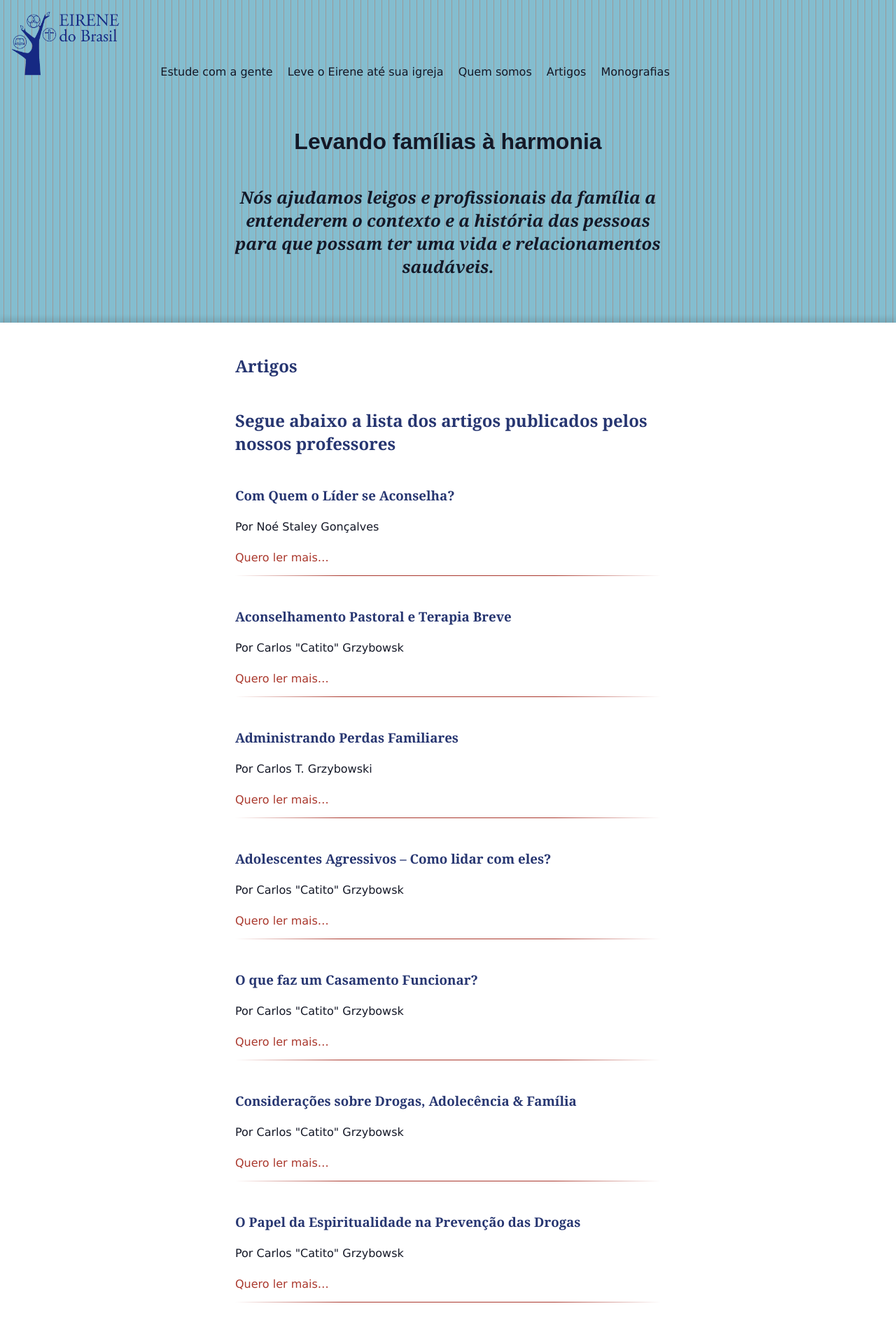
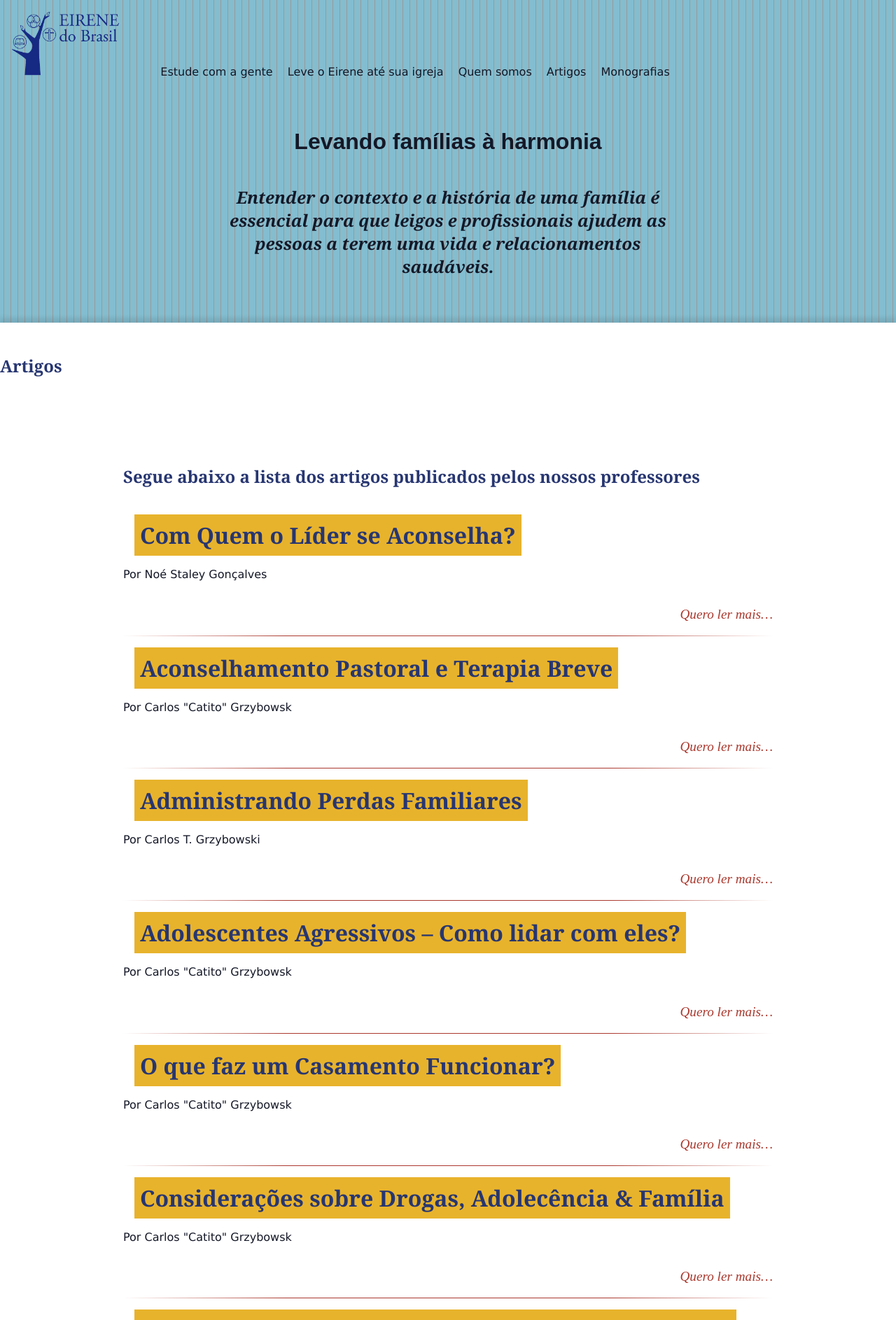
Before and after one commit to eirenedobrasil/eirenedobrasil.github.io, a Jekyll site: the page built from _artigos/index.html, in a window 1280 px wide. Shown: the top 1886 px of the page at 70% size. Built offline with Jekyll 4.4.1, drawn with Linux system fonts in a browser that asks for light colours; some web fonts are replaced.

Commit message:
Added cards to news, finished the publishing part and perfected the CTA area

```diff
--- a/_artigos/index.html
+++ b/_artigos/index.html
@@ -6,15 +6,22 @@
 ---
 
 
-<div class="copy"><h2>Segue abaixo a lista dos artigos publicados pelos nossos professores</h2>
+<div class="box">
 
+  <div class="box--full">
+
+    <h2>Segue abaixo a lista dos artigos publicados pelos nossos professores</h2>
+
+    <box--card>
       {% for artigos in site.artigos %}
         {% if artigos.layout == 'texto' %}
         <h3>{{ artigos.title }}</h3>
         <p>Por {{ artigos.autor }}</p>
 
-    <a href="{{ site.baseurl }}/{{ artigos.url }}">Quero ler mais…</a>
+        <p class="--more"><a href="{{ site.baseurl }}/{{ artigos.url }}">Quero ler mais…</a>
+        </p>
         <hr>
         {% endif %}
-  {% endfor %}
+      {% endfor %}</div>
+    </box--card>
 </div>
--- a/_includes/footer.html
+++ b/_includes/footer.html
@@ -8,4 +8,5 @@
 <script src="{{ site.baseurl }}/js/hamburger.js"></script>
 <script src="{{ site.baseurl }}/js/menu.js"></script>
 <script src="{{ site.baseurl }}/js/touch.js"></script>
+<script src="{{ site.baseurl }}/js/scroll-anim.js"></script>
 </html>
--- a/_includes/header.html
+++ b/_includes/header.html
@@ -10,6 +10,6 @@
 
     <div class="hero hero--index">
       <h1>Levando famílias à harmonia</h1>
-      <h2>Nós ajudamos leigos e profissionais da família a entenderem o contexto e a história das pessoas para que possam ter uma vida e relacionamentos saudáveis.</h2>
+      <h2>Entender o contexto e a história de uma família é essencial para que leigos e profissionais ajudem as pessoas a terem uma vida e relacionamentos saudáveis.</h2>
     </div>
   </header>
--- a/css/style.css
+++ b/css/style.css
@@ -2,14 +2,12 @@
 ---
 
 :root {
-  --laranjaCTAbg: #aa382d;
-  --azul2ndTitleBG: #84bdcf;
-  --brancoCTAbg: #fefefe;
-  --bg: #eedec4;
+  --laranja: #aa382d;
+  --azulClaro: #84bdcf;
+  --branco: #fefefe;
   --text: #141827;
-  --claroText: #273671;
-  --headerBg: #e2c89c;
-  --titleBg: #e8b32c;
+  --azulMedio: #273671;
+  --amarelo: #e8b32c;
 }
 
 html, body { height: 100%; }
@@ -59,7 +57,7 @@
 }
 
 .copy h2, .copy h3, .copy h4, .title {
-  color: var(--claroText);
+  color: var(--azulMedio);
 }
 
 p {
@@ -81,11 +79,11 @@
 }
 
 .mono em, strong {
-  color: var(--claroText);
+  color: var(--azulMedio);
 }
 
 hr {
-  background-image: linear-gradient(to right, rgba(0, 0, 0, 0), var(--laranjaCTAbg), var(--laranjaCTAbg), var(--laranjaCTAbg),rgba(0, 0, 0, 0));
+  background-image: linear-gradient(to right, rgba(0, 0, 0, 0), var(--laranja), var(--laranja), var(--laranja),rgba(0, 0, 0, 0));
   border: 0;
   height: 1px;
   margin-top: 1rem;
@@ -105,13 +103,22 @@
 }
 
 .content a {
-  color: var(--laranjaCTAbg);
+  color: var(--laranja);
   display: inline-block;
   position: relative;
   text-decoration: none;
 }
 
-.content a::after{
+.--more {
+  font-family: Unna, serif;
+  font-style: italic;
+  text-align: right;
+  grid-column: 2/4;
+  margin: 2rem 0 0 0;
+  font-size: 1.2rem;
+}
+
+p > a::after{
   content: '';
   position: absolute;
   width: 100%;
@@ -119,12 +126,12 @@
   height: 2px;
   bottom: 0;
   left: 0;
-  background-color: var(--laranjaCTAbg);
+  background-color: var(--laranja);
   transform-origin: bottom right;
   transition: transform 0.25s ease-out;
 }
 
-.content a:hover::after {
+p > a:hover::after {
   transform: scaleX(1);
   transform-origin: bottom left;
 }
@@ -132,18 +139,30 @@
 /* Buttons */
 
 a.button--dark {
-  color: var(--brancoCTAbg);
-  background: var(--laranjaCTAbg);
+  color: var(--branco);
+  background: var(--laranja);
   padding: 1rem;
   margin-bottom: 1rem;
   border-radius: 1rem;
+  box-shadow: 4px 4px 2px rgba(0,0,0,.3);
 }
+
+a.button--dark:hover {
+  color: var(--branco);
+  background: var(--text);
+  padding: 1rem;
+  margin-bottom: 1rem;
+  border-radius: 1rem;
+  box-shadow: 0;
+}
+
+a.button--dark::after { content: none; }
 
 /* HEADER */
 
 header{
   animation: slide 2s forwards;
-  background: var(--azul2ndTitleBG);
+  background: var(--azulClaro);
   background-image: url(../img/header-bg.gif);
   background-repeat: repeat-x;
   width: 100%;
@@ -202,28 +221,44 @@
 }
 
 .box {
-  animation: fade 2s;
   margin: 5rem 0;
   display: grid;
   grid-template-columns:
     minmax(1rem, 1fr) minmax(auto, 29rem) minmax(auto, 29rem) minmax(1rem, 1fr);
-  grid-gap: 1rem;
-  cursor: pointer;
+  transition: all .2s ease-in-out;
 }
 
-.box h3 {
-  background: var(--titleBg);
-  display: inline-flex;
-  font-size: 2rem;
-  padding: .5rem;
-  margin: 1rem;
+.box--full {
+  grid-column: 2/4;
 }
 
-.box h4 {
-  color: var(--laranjaCTAbg);
-  text-transform: uppercase;
+.box--card {
+  grid-column: 2/4;
+  display: flex;
+  grid-template-columns: repeat(2, 1fr);
+  grid-gap: 1rem;
+  border: 1px solid #ccc;
+  transition: ease 1s;
+  margin-top: 2rem;
+}
+
+.box--card:first-child{
+  margin-top: 0;
+}
+
+.box--card > .box--cardImg,
+.box--card > .box--cardText {
+  padding: 2rem;
+}
+
+.box--card:hover {
+  border-top: 10px solid var(--laranja);
+}
+
+.box--card h5{
   font-size: .8rem;
   margin: .2rem 0;
+  text-transform: uppercase;
 }
 
 .box > .box--esquerda {
@@ -232,14 +267,11 @@
 
 .box > .box--direita {
   grid-column: 3/4;
-}
-
-.--rullerOnTop {
-  border-top: solid 1px var(--laranjaCTAbg);
+  padding-left: 1rem;
 }
 
 .box > .box--cursos, .box > .box--seminarios {
-  border-top: solid 1px var(--laranjaCTAbg);
+  border-top: solid 1px var(--laranja);
   background: cover;
   background-position: center;
   transition: all .2s ease-in-out;
@@ -255,94 +287,54 @@
   background-size: auto 500px;
 }
 
-.box--seminarios:hover {
-  background-size: auto 530px;
+.box h3 {
+  background: var(--amarelo);
+  display: inline-flex;
+  font-size: 2rem;
+  padding: .5rem;
+  margin: 1rem;
 }
 
-.box--cursos:hover {
-  background-size: auto 530px;
+.box h4 {
+  color: var(--laranja);
+  text-transform: uppercase;
+  font-size: .8rem;
+  margin: .2rem 0;
 }
 
-.divider h3 {
-  background: var(--azul2ndTitleBG);
-  border-top: solid 5px var(--laranjaCTAbg);
+.divider > h3 {
+  background: var(--azulClaro);
+  border-top: solid 5px var(--laranja);
   font-size: 1.5rem;
+  grid-column: 1/ last-line;
   padding: .5rem 1rem;
   text-align: center;
 }
 
-.divider h5{
-  font-size: .8rem;
-  margin: .2rem 0;
-  text-transform: uppercase;
+.divider > h4 {
+  grid-column: 1/last-line;
 }
 
-.copy {
-  margin: 1rem;
+.box--anim { transition: all .2s ease-in-out; }
+
+.box--anim:hover{
+  transform: scale(1.03);
+  box-shadow: 7px 7px 12px rgba(0, 0, 0, .2);
 }
 
-.news-index {
-  background: var(--headerBg);
-  margin: 1rem 0;
+.--rullerOnTop {
+  border-top: solid 3px var(--laranja);
 }
 
-.news-index:hover {
-  box-shadow: 5px 5px 4px rgba(0, 0, 0, .2);
+.--shadow {
+  box-shadow: 5px 5px 5px rgba(0, 0, 0, .3);
 }
 
-.news-index:first-child {
-  border-top: none;
-}
-
-.trecho {
-  padding: .2rem 1rem;
-}
-
-@media screen and (min-width: 644px) {
-  .copy {
-    margin: 0 auto;
-    max-width: 38rem;
-  }
-
-  .news-index {
-    display: flex;
-  }
-
-  .featured-img{
-    flex: 0 0 30%;
-  }
-
-  .trecho {
-    flex: 0 0 70%;
-    padding-left: 1rem;
-  }
-}
-
-.card {
-  background: #f8ecd9;
-  padding: 1rem;
-  margin-top: 2rem;
-  display: grid;
-  grid-template-columns: auto minmax(auto, 38rem) auto;
-  box-shadow: 5px -5px 4px rgba(0, 0, 0, .2);
-}
-
-.card:hover {
-  box-shadow: none;
-}
-
-.card > h3, .card > img, .card > p, .card > a {
-  grid-column: 2;
-}
-
-.card > h3 {
-  margin-top: 0;
-  color: var(--laranjaCTAbg);
-}
+.--anchor { cursor: pointer; }
 
 .cta{
-  background: var(--laranjaCTAbg);
-  color: var(--brancoCTAbg);
+  background: var(--laranja);
+  color: var(--branco);
   font-family: Chivo, Verdana, sans;
   font-weight: regular;
   font-size: 1rem;
@@ -360,12 +352,16 @@
 /* FOOTER */
 
 footer {
-  background: var(--brancoCTAbg);
+  background: var(--branco);
   color: var(--text);
   margin: 1rem 0rem 3rem 0rem;
 }
 
 /* ANIMATIONS */
+
+.--fade { animation: fade 2s; }
+
+.hidden { opacity: 0; }
 
 @keyframes slide {
   100% { left: 0%; }
--- /dev/null
+++ b/js/scroll-anim.js
@@ -0,0 +1,29 @@
+/** Script by Edd Burgh,
+taken from https://eddyerburgh.me/animate-elements-scrolled-view-vanilla-js
+**/
+
+var animateHTML = function () {
+  var elems,
+    windowHeight
+  var init = function () {
+    elems = document.getElementsByClassName('--hidden')
+    windowHeight = window.innerHeight
+    _addEventHandlers()
+  }
+  var _addEventHandlers = function () {
+    window.addEventListener('scroll', _checkPosition)
+    window.addEventListener('resize', init)
+  }
+  var _checkPosition = function () {
+    for (var i = 0; i < elems.length; i++) {
+      var posFromTop = elems[i].getBoundingClientRect().top
+      if (posFromTop - windowHeight <= 0) {
+        elems[i].className = elems[i].className.replace('--hidden', '--fade')
+      }
+    }
+  }
+  return {
+    init: init
+  }
+}
+animateHTML().init()
```
Also changed, not shown: index.html (+16 -12 lines). Lines whose indentation alone changed are shown as unchanged.
